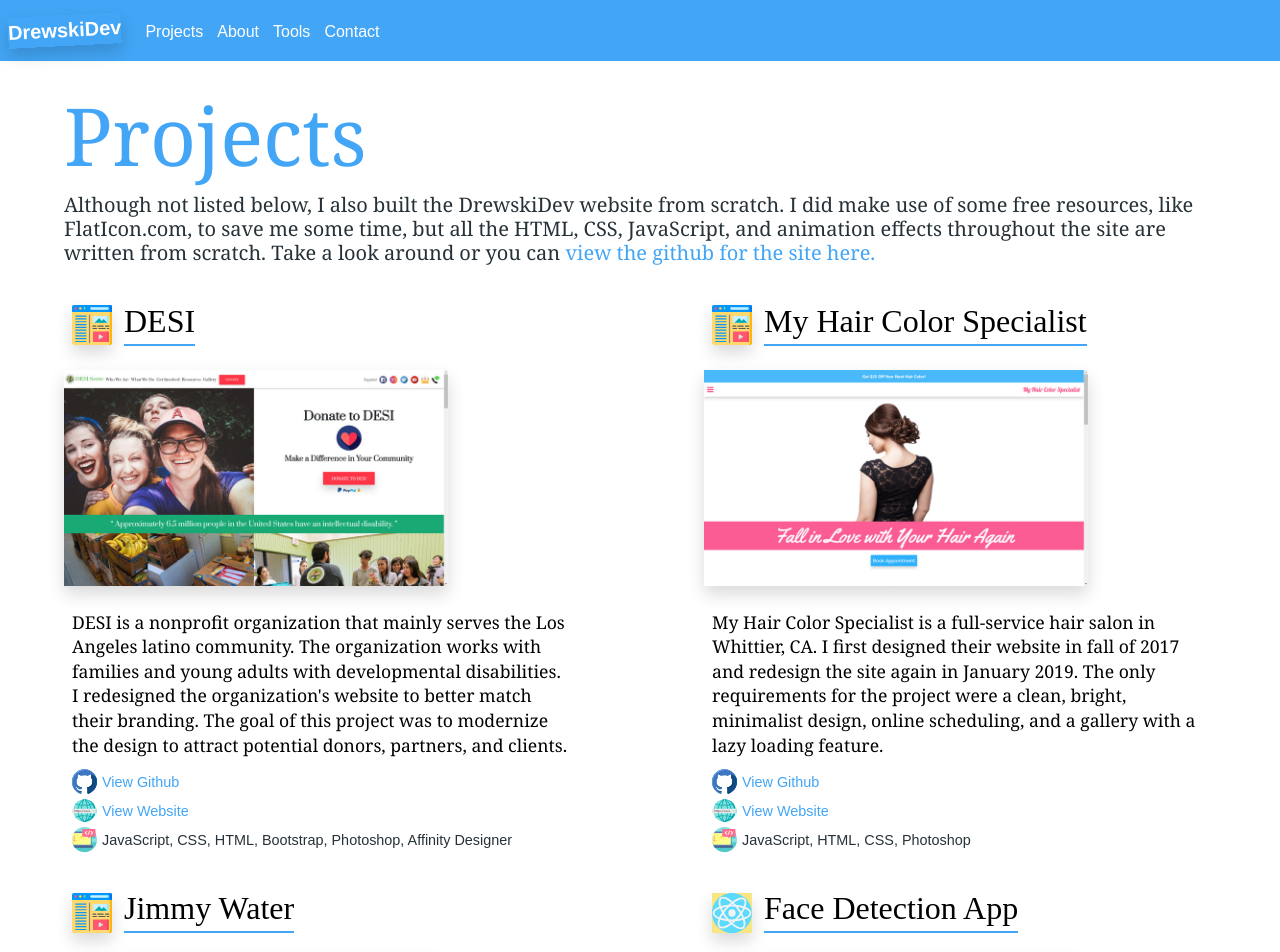
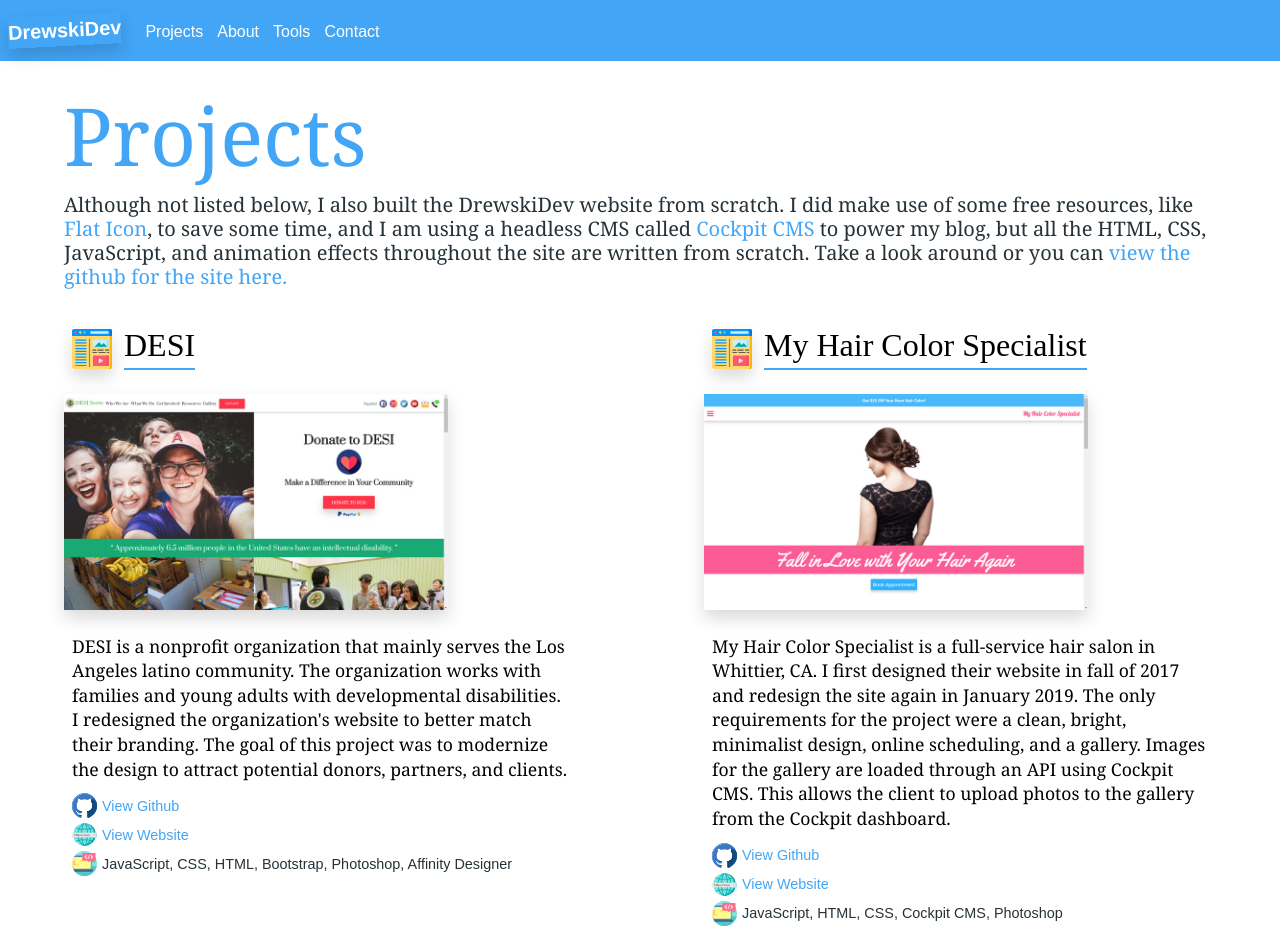
Before and after one commit to AndrewMartinez33/DrewskiDevWebsite, a plain HTML site: page pages/projects/index.html in a window 1280 px wide. Shown: the top 952 px of the page. Drawn offline with Linux system fonts and the light colour scheme.

Commit message:
updated information and links on the page

```diff
--- a/pages/projects/index.html
+++ b/pages/projects/index.html
@@ -33,7 +33,12 @@
       <div class="project-header-text-container">
         <h1 class="project-title">Projects</h1>
         <h2 class="project-subtitle">Although not listed below, I also built the DrewskiDev website from scratch. I did
-          make use of some free resources, like FlatIcon.com, to save me some time, but all the HTML, CSS, JavaScript,
+          make use of some free resources, like <a class="project-link" href="https://www.flaticon.com/"
+            target="_blank">Flat Icon</a>, to save
+          some time, and I am using a headless CMS called <a class="project-link" href="https://getcockpit.com/"
+            target="_blank"> Cockpit CMS</a> to power my blog, but
+          all the HTML, CSS,
+          JavaScript,
           and animation
           effects throughout the site are written from scratch. Take a look around or you can <a class="project-link"
             href="https://github.com/AndrewMartinez33/DrewskiDevWebsite" target="_blank">view the github for the site
@@ -80,7 +85,9 @@
         <div class="service-text-container">
           <p>My Hair Color Specialist is a full-service hair salon in Whittier, CA. I first designed their website in
             fall of 2017 and redesign the site again in January 2019. The only requirements for the project were a
-            clean, bright, minimalist design, online scheduling, and a gallery with a lazy loading feature.</p>
+            clean, bright, minimalist design, online scheduling, and a gallery. Images for the gallery are loaded
+            through an API using Cockpit CMS. This allows the client to upload photos to the gallery from the Cockpit
+            dashboard.</p>
         </div>
         <div class="service-list-container">
           <ul>
@@ -93,7 +100,7 @@
             </li>
             <li class="list-items"><img class="list-icon" src="../../assets/icons/programming-icon.svg"
                 alt="Programming Icon">
-              JavaScript, HTML, CSS, Photoshop
+              JavaScript, HTML, CSS, Cockpit CMS, Photoshop
             </li>
           </ul>
         </div>
@@ -210,7 +217,6 @@
       <div class="callToAction-text-container">
         <div class="callToAction-box">
           <div class="callToAction-title">Are you ready to launch your new website?</div>
-          <div class="callToAction-text">Are You Ready to Create a Great User Experience</div>
           <a href="../contact/" class="callToAction-btn drewski-btn drewski-btn-text">Let's Get to Work</a>
         </div>
       </div>
```
